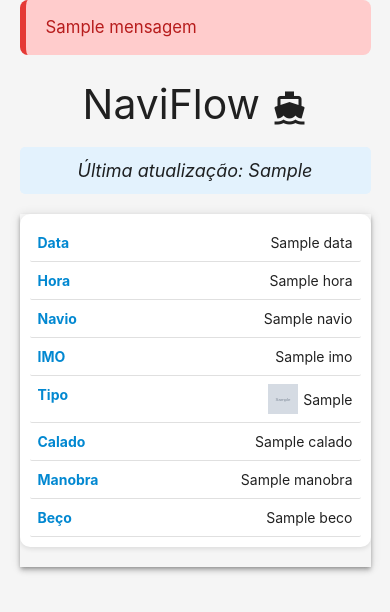
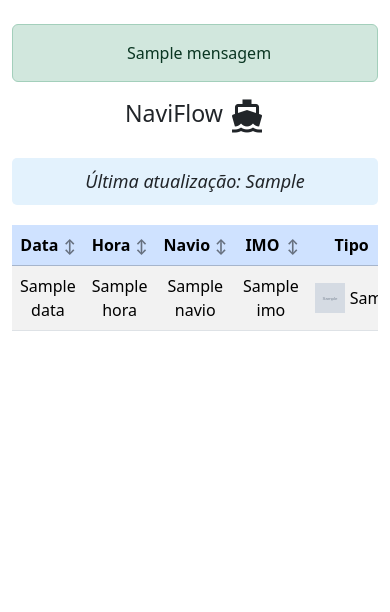
Before and after one commit to Dalmocabral/raspagem_praticagem, a Flask app: template templates/index.html in a window 390 px wide. Shown: the top 612 px of the page. Run offline with Flask 3, Linux system fonts and the light colour scheme; the template is opened without the code that fills it: most values are stand-ins (such as "Sample title", 1, 10 or a date in 2020); grey boxes marked "Sample" are stand-in pictures.

Commit message:
alerta de cores funcionado

```diff
--- a/app.py
+++ b/app.py
@@ -106,11 +106,14 @@ def get_navios():
 
                     if manobra == 'ENTRADA':
                         if navio_date - timedelta(hours=1) <= agora < navio_date:
-                            alerta = 'entrada_antecipada'  # 🟠 laranja
+                            alerta = 'entrada_antecipada'  # 🟠 laranja (1h antes)
                         elif agora >= navio_date:
-                            alerta = 'entrada_futura'      # 🟢 verde
-                    elif manobra in ['SAÍDA', 'MUDANÇA'] and navio_date - timedelta(hours=1) < agora:
-                        alerta = 'saida_atrasada'
+                            alerta = 'entrada_futura'      # 🟢 verde (chegou a hora)
+                    elif manobra in ['SAÍDA', 'MUDANÇA']:
+                        if navio_date - timedelta(hours=1) <= agora < navio_date:
+                            alerta = 'saida_futura'        # 🟡 opcional
+                        elif agora >= navio_date:
+                            alerta = 'saida_atrasada'      # 🔴 vermelho
 
 
                     # Tenta encontrar informações adicionais (IMO e tipo) usando o bloco hints_items
@@ -204,7 +207,7 @@ def home():
     barra_info = get_status_barra()
 
     return render_template(
-        'index2.html',
+        'index.html',
         navios=navios,
         ultima_atualizacao=ultima_atualizacao,
         barra_info=barra_info
--- a/templates/index.html
+++ b/templates/index.html
@@ -1,18 +1,24 @@
-<!DOCTYPE html>
+<!doctype html>
 <html lang="pt-br">
 
 <head>
-    <meta charset="UTF-8">
+  <meta charset="utf-8">
+  <meta name="viewport" content="width=device-width, initial-scale=1">
   <title>NaviFlow</title>
-    <link href="https://cdnjs.cloudflare.com/ajax/libs/materialize/1.0.0/css/materialize.min.css" rel="stylesheet">
+  <link href="https://cdn.jsdelivr.net/npm/bootstrap@5.3.5/dist/css/bootstrap.min.css" rel="stylesheet"
+    integrity="sha384-SgOJa3DmI69IUzQ2PVdRZhwQ+dy64/BUtbMJw1MZ8t5HZApcHrRKUc4W0kG879m7" crossorigin="anonymous">
   <link href="https://fonts.googleapis.com/icon?family=Material+Icons" rel="stylesheet">
+
   <style>
-        .hoje {
-            background-color: #c8e6c9;
+    .tipo-icon {
+      display: flex;
+      align-items: center;
+      gap: 5px;
     }
 
-        .passado {
-            background-color: #ffcdd2;
+    .tipo-icon img {
+      width: 30px;
+      height: 30px;
     }
 
     #last-update {
@@ -25,33 +31,43 @@
       font-size: 18px;
     }
 
-        .tipo-icon {
-            display: flex;
-            align-items: center;
-            gap: 5px;
+    /* Estilo para os cabeçalhos com filtro */
+    .sortable {
+      cursor: pointer;
+      position: relative;
+      padding-right: 25px !important;
     }
 
-        .tipo-icon img {
-            width: 30px;
-            height: 30px;
+    .sortable::after {
+      content: "↕";
+      position: absolute;
+      right: 8px;
+      top: 50%;
+      transform: translateY(-50%);
+      font-size: 14px;
+      opacity: 0.5;
+      transition: all 0.3s ease;
     }
 
-        .alerta-barra {
-            font-size: 1.2rem;
-            /* Aumenta o tamanho da fonte */
-            padding: 15px 20px;
-            /* Aumenta o espaço interno */
-            margin-bottom: 20px;
-            /* Espaço entre o alerta e o conteúdo seguinte */
-            border-radius: 8px;
-            /* Deixa as bordas mais arredondadas */
+    .sortable.asc::after {
+      content: "↑";
+      opacity: 1;
+      color: #0d6efd;
     }
 
-        .alerta-barra.restrita {
-            background-color: #ffcccc;
-            /* vermelho suave */
-            color: #b71c1c;
-            border-left: 6px solid #e53935;
+    .sortable.desc::after {
+      content: "↓";
+      opacity: 1;
+      color: #0d6efd;
+    }
+
+    .sortable:hover::after {
+      opacity: 0.8;
+    }
+
+    /* Melhorias na tabela */
+    .table-hover tbody tr:hover {
+      background-color: rgba(13, 110, 253, 0.05) !important;
     }
 
     .alerta-barra.aberta {
@@ -61,137 +77,265 @@
       border-left: 6px solid #43a047;
     }
 
-        @media screen and (max-width: 768px) {
-            table.responsive-table thead {
-                display: none;
+    .blink-circle {
+      width: 10px;
+      height: 10px;
+      border-radius: 50%;
+      display: inline-block;
+      animation: blink 1s infinite;
     }
 
-            table.responsive-table tbody tr {
-                display: block;
-                margin-bottom: 20px;
-                background: #fff;
-                box-shadow: 0 2px 5px rgba(0, 0, 0, 0.1);
-                border-radius: 10px;
-                padding: 10px;
+    .blink-green {
+      background-color: green;
     }
 
-            table.responsive-table tbody td {
-                display: flex;
-                justify-content: space-between;
-                padding: 8px;
-                border-bottom: 1px solid #e0e0e0;
+    .blink-orange {
+      background-color: orange;
     }
 
-            table.responsive-table tbody td::before {
-                content: attr(data-label);
-                font-weight: bold;
-                color: #0288d1;
-                flex-basis: 40%;
-                text-align: left;
+    .blink-yellow {
+      background-color: gold;
     }
 
-            .tipo-icon {
-                flex-direction: row;
-                justify-content: flex-end;
+    /* opcional para saída futura */
+    .blink-red {
+      background-color: red;
+    }
+
+    @keyframes blink {
+      0% {
+        opacity: 1;
+      }
+
+      50% {
+        opacity: 0.1;
+      }
+
+      100% {
+        opacity: 1;
       }
     }
   </style>
 </head>
 
-<body class="grey lighten-4">
-    <div class="container">
+<body>
+  <div class="container my-4">
 
     {% if barra_info %}
-        <div class="alerta-barra {{ 'restrita' if barra_info.restrita else 'aberta' }}">
+    <div class="alert alert-success alerta-barra text-center {{ 'restrita' if barra_info.restrita else 'aberta' }}">
+      <i class="fas fa-info-circle me-2"></i>
       {{ barra_info.mensagem }}
     </div>
     {% endif %}
 
-        <h3 class="center-align">
+    <h3 class="text-center mb-4">
       NaviFlow
       <span class="material-icons" style="font-size: 36px; vertical-align: middle;">directions_boat</span>
     </h3>
+
     <div id="last-update">Última atualização: {{ ultima_atualizacao }}</div>
-        <div id="tabela-navios">
-            <table class="highlight centered responsive-table z-depth-2">
-                <thead class="blue lighten-1 white-text">
+
+    <div class="table-responsive">
+      <table class="table table-striped table-hover text-center align-middle" id="navios-table">
+        <thead class="table-primary">
           <tr>
-                        <th>Data</th>
-                        <th>Hora</th>
-                        <th>Navio</th>
-                        <th>IMO</th>
-                        <th>Tipo</th>
-                        <th>Calado</th>
-                        <th>Manobra</th>
-                        <th>Beço</th>
+            <th class="sortable" onclick="sortTable(0)">Data</th>
+            <th class="sortable" onclick="sortTable(1)">Hora</th>
+            <th class="sortable" onclick="sortTable(2)">Navio</th>
+            <th class="sortable" onclick="sortTable(3)">IMO</th>
+            <th class="sortable" onclick="sortTable(4)">Tipo</th>
+            <th class="sortable" onclick="sortTable(5)">Calado</th>
+            <th class="sortable" onclick="sortTable(6)">Manobra</th>
+            <th class="sortable" onclick="sortTable(7)">Beço</th>
           </tr>
         </thead>
         <tbody>
           {% for navio in navios %}
           <tr class="{{ navio.status }}">
-                        <td data-label="Data">{{ navio.data }}</td>
-                        <td data-label="Hora">{{ navio.hora }}</td>
-                        <td data-label="Navio">{{ navio.navio }}</td>
-                        <td data-label="IMO">{{ navio.imo if navio.imo else '-' }}</td>
-                        <td data-label="Tipo">
+            <td>{{ navio.data }}</td>
+            <td>
+              {% if navio.alerta == 'entrada_antecipada' %}
+              <span class="blink-circle blink-orange"></span>
+              {% elif navio.alerta == 'entrada_futura' %}
+              <span class="blink-circle blink-green"></span>
+              {% elif navio.alerta == 'saida_futura' %}
+              <span class="blink-circle blink-yellow"></span> {# Opcional #}
+              {% elif navio.alerta == 'saida_atrasada' %}
+              <span class="blink-circle blink-red"></span>
+              {% endif %}
+
+              {{ navio.hora }}
+            </td>
+            <td>{{ navio.navio }}</td>
+            <td>{{ navio.imo if navio.imo else '-' }}</td>
+            <td>
               <div class="tipo-icon">
                 {% if navio.icone %}
-                                <img src="{{ navio.icone }}" alt="Ícone" width="24" height="24">
+                <img src="{{ navio.icone }}" alt="Ícone">
                 {% endif %}
                 {{ navio.tipo_navio if navio.tipo_navio else '-' }}
               </div>
             </td>
-                        <td data-label="Calado">{{ navio.calado }}</td>
-                        <td data-label="Manobra">{{ navio.manobra }}</td>
-                        <td data-label="Beço">{{ navio.beco }}</td>
+            <td>{{ navio.calado }}</td>
+            <td>
+              {% if navio.manobra == "ENTRADA" %}
+              <span class="badge rounded-pill text-bg-success">{{ navio.manobra }}</span>
+              {% elif navio.manobra in ["SAÍDA", "MUDANÇA"] %}
+              <span class="badge rounded-pill text-bg-danger">{{ navio.manobra }}</span>
+              {% else %}
+              {{ navio.manobra }}
+              {% endif %}
+            </td>
+            <td>{{ navio.beco }}</td>
           </tr>
-
           {% endfor %}
         </tbody>
       </table>
     </div>
   </div>
 
-    <script src="https://cdnjs.cloudflare.com/ajax/libs/materialize/1.0.0/js/materialize.min.js"></script>
+  <script src="https://cdn.jsdelivr.net/npm/bootstrap@5.3.5/dist/js/bootstrap.bundle.min.js"
+    integrity="sha384-k6d4wzSIapyDyv1kpU366/PK5hCdSbCRGRCMv+eplOQJWyd1fbcAu9OCUj5zNLiq"
+    crossorigin="anonymous"></script>
   <script>
+    // Variável para controlar a direção da ordenação
+    let currentSort = {
+      column: null,
+      direction: 'asc' // 'asc' ou 'desc'
+    };
+
+    // Função para ordenar a tabela
+    function sortTable(columnIndex) {
+      const table = document.getElementById("navios-table");
+      const tbody = table.tBodies[0];
+      const rows = Array.from(tbody.querySelectorAll("tr"));
+      const headers = table.querySelectorAll("th.sortable");
+
+      // Remove classes de ordenação de todos os cabeçalhos
+      headers.forEach(header => {
+        header.classList.remove("asc", "desc");
+      });
+
+      // Se clicarmos na mesma coluna, invertemos a direção
+      if (currentSort.column === columnIndex) {
+        currentSort.direction = currentSort.direction === 'asc' ? 'desc' : 'asc';
+      } else {
+        // Se for uma coluna diferente, ordenamos asc por padrão
+        currentSort.column = columnIndex;
+        currentSort.direction = 'asc';
+      }
+
+      // Adiciona classe ao cabeçalho atual
+      headers[columnIndex].classList.add(currentSort.direction);
+
+      rows.sort((a, b) => {
+        const aText = a.cells[columnIndex].textContent.trim();
+        const bText = b.cells[columnIndex].textContent.trim();
+
+        // Tratamento especial para datas (coluna 0)
+        if (columnIndex === 0) {
+          const [dayA, monthA, yearA] = aText.split('/');
+          const [dayB, monthB, yearB] = bText.split('/');
+          const dateA = new Date(`${yearA}-${monthA}-${dayA}`);
+          const dateB = new Date(`${yearB}-${monthB}-${dayB}`);
+
+          return currentSort.direction === 'asc'
+            ? dateA - dateB
+            : dateB - dateA;
+        }
+
+        // Tratamento especial para horas (coluna 1)
+        if (columnIndex === 1) {
+          const [hoursA, minutesA] = aText.split(':').map(Number);
+          const [hoursB, minutesB] = bText.split(':').map(Number);
+          const totalMinutesA = hoursA * 60 + minutesA;
+          const totalMinutesB = hoursB * 60 + minutesB;
+
+          return currentSort.direction === 'asc'
+            ? totalMinutesA - totalMinutesB
+            : totalMinutesB - totalMinutesA;
+        }
+
+        // Tratamento especial para números (coluna 5 - Calado)
+        if (columnIndex === 5) {
+          const numA = parseFloat(aText.replace(',', '.'));
+          const numB = parseFloat(bText.replace(',', '.'));
+
+          return currentSort.direction === 'asc'
+            ? numA - numB
+            : numB - numA;
+        }
+
+        // Ordenação padrão para texto
+        return currentSort.direction === 'asc'
+          ? aText.localeCompare(bText, 'pt-BR', { sensitivity: 'base' })
+          : bText.localeCompare(aText, 'pt-BR', { sensitivity: 'base' });
+      });
+
+      // Reinsere as linhas ordenadas na tabela
+      rows.forEach(row => tbody.appendChild(row));
+    }
+
     function atualizarTabela() {
       fetch('/api/navios')
         .then(response => response.json())
         .then(data => {
-                    const tabela = document.querySelector('#tabela-navios tbody');
-                    tabela.innerHTML = '';  // limpa a tabela
+          const tabela = document.querySelector('#navios-table tbody');
+          tabela.innerHTML = '';
 
           data.navios.forEach(navio => {
             const row = document.createElement('tr');
             row.className = navio.status;
 
+            let alertaHTML = '';
+            if (navio.alerta === 'entrada_antecipada') {
+              alertaHTML = '<span class="blink-circle blink-orange"></span>';
+            } else if (navio.alerta === 'entrada_futura') {
+              alertaHTML = '<span class="blink-circle blink-green"></span>';
+            } else if (navio.alerta === 'saida_atrasada') {
+              alertaHTML = '<span class="blink-circle blink-red"></span>';
+            }
+
             row.innerHTML = `
           <td>${navio.data}</td>
-    <td>${navio.hora}</td>
+          <td>${alertaHTML} ${navio.hora}</td>
           <td>${navio.navio}</td>
-    <td>${navio.imo ? navio.imo : '-'}</td>
+          <td>${navio.imo || '-'}</td>
           <td class="tipo-icon">
-        ${navio.icone ? `<img src="${navio.icone}" alt="Ícone">` : ''}
+            ${navio.icone ? `<img src="${navio.icone}" alt="Ícone" width="30" height="30">` : ''}
             ${navio.tipo_navio || '-'}
           </td>
           <td>${navio.calado}</td>
-    <td>${navio.manobra}</td>
+          <td>
+            ${navio.manobra === "ENTRADA"
+                ? '<span class="badge rounded-pill text-bg-success">ENTRADA</span>'
+                : navio.manobra === "SAÍDA" || navio.manobra === "MUDANÇA"
+                  ? '<span class="badge rounded-pill text-bg-danger">' + navio.manobra + '</span>'
+                  : navio.manobra}
+          </td>
           <td>${navio.beco}</td>
         `;
             tabela.appendChild(row);
           });
 
           document.getElementById('last-update').innerText = `Última atualização: ${data.ultima_atualizacao}`;
+
+          // Atualizar alerta da barra
+          const alertaBarra = document.querySelector('.alerta-barra');
+          if (alertaBarra) {
+            alertaBarra.classList.remove('restrita', 'aberta');
+            alertaBarra.classList.add(data.barra_info.restrita ? 'restrita' : 'aberta');
+            alertaBarra.innerHTML = `<i class="fas fa-info-circle me-2"></i> ${data.barra_info.mensagem}`;
+          }
         })
         .catch(err => {
           console.error('Erro ao atualizar dados:', err);
         });
     }
 
-        // Atualiza a cada 60 segundos
-        setInterval(atualizarTabela, 600000);
+
+    setInterval(atualizarTabela, 600000); // 10 minutos
   </script>
-
 </body>
 
 </html>
```
Also changed, not shown: templates/index2.html (deleted, +0 -338 lines). Lines whose indentation alone changed are shown as unchanged.
